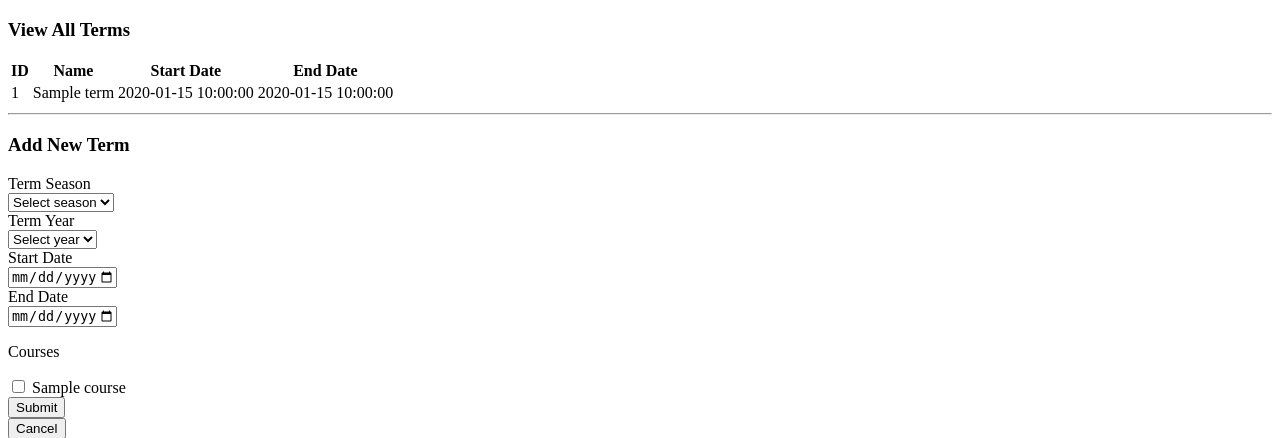
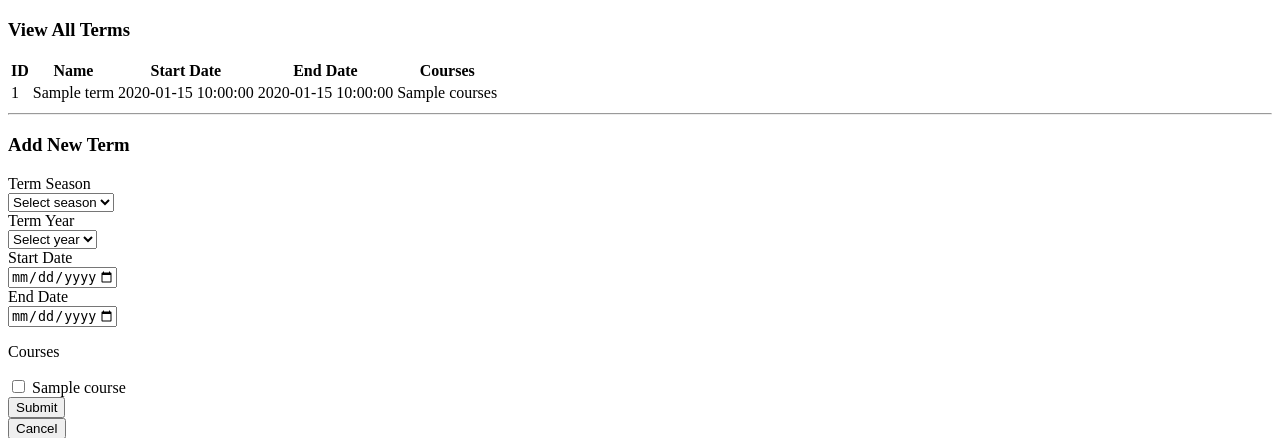
Before and after one commit to curleyr/CS340-OSUCourseTracker, a Flask app: template templates/terms.j2 in a window 1280 px wide. Shown: the part 170-608 px from the top of the page. Run offline with Flask 3, Linux system fonts and the light colour scheme; the template is opened without the code that fills it: most values are stand-ins (such as "Sample title", 1, 10 or a date in 2020); some libraries are stand-ins or nearby versions.

Commit message:
modifies query in dml.sql, terms route in app.py, and terms template to include course data in terms table

```diff
--- a/app.py
+++ b/app.py
@@ -73,9 +73,14 @@ def viewTerms():
   # --------------
   # Retrieve all terms from 'Terms' table
   query = """
-    SELECT *
-    FROM Terms
-    ORDER BY startDate ASC
+    SELECT
+      t.*,
+      GROUP_CONCAT(CONCAT(c.code, ' ', c.name) ORDER BY c.courseID ASC SEPARATOR ', ') AS courses
+    FROM Terms t
+    INNER JOIN Terms_has_Courses thc ON t.termID = thc.termID
+    INNER JOIN Courses c ON thc.courseID = c.courseID
+    GROUP BY t.termID
+    ORDER BY t.startDate ASC;
   """
 
   # Execute query
@@ -89,7 +94,8 @@ def viewTerms():
       "id": row[0],
       "name": row[1],
       "startDate": row[2],
-      "endDate": row[3]
+      "endDate": row[3],
+      "courses": row[4]
     }
     for row in terms
   ]
--- a/templates/terms.j2
+++ b/templates/terms.j2
@@ -106,6 +106,7 @@
           <th>Name</th>
           <th>Start Date</th>
           <th>End Date</th>
+          <th>Courses</th>
         </tr>
         {% for term in terms %}
         <tr>
@@ -113,6 +114,7 @@
           <td>{{ term["name"] }}</td>
           <td>{{ term["startDate"] }}</td>
           <td>{{ term["endDate"] }}</td>
+          <td>{{ term["courses"].replace(', ', ', <br>')|safe }}</td>
         </tr>
         {% endfor %}
       </table>
```
Also changed, not shown: database/DML.SQL (+11 -5 lines).
